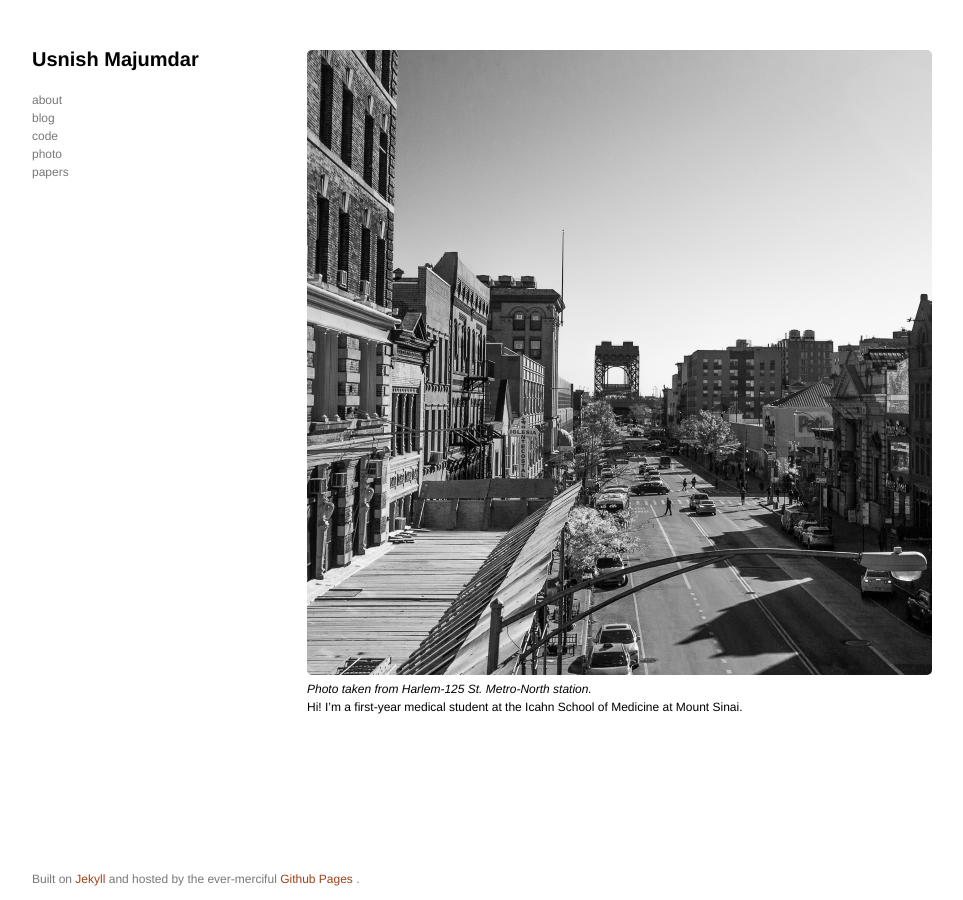
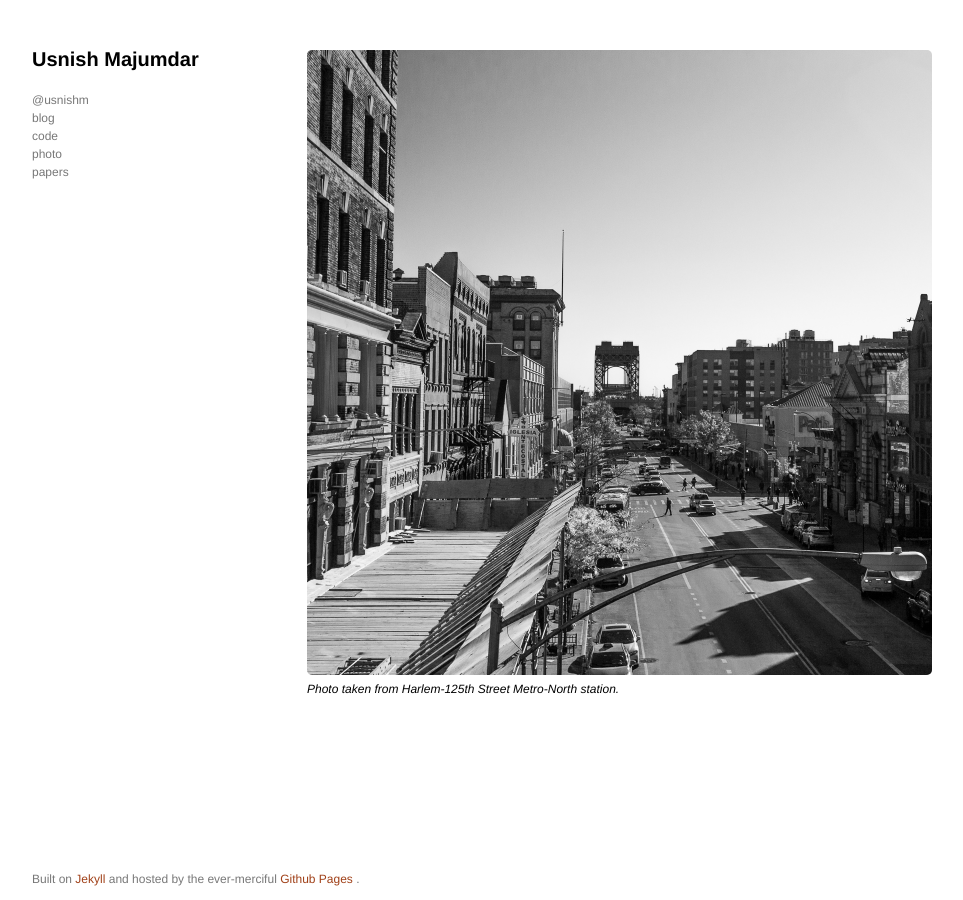
Before and after one commit to usnish/usnish.github.io, a Jekyll site: the page built from index.md, in a window 1280 px wide. Shown: the whole page, without its empty margins (18-981 px from the left). Built offline with Jekyll 4.4.1, drawn with Linux system fonts in a browser that asks for light colours; nearby versions of some CDN libraries.

Commit message:
cleaning up

```diff
--- a/_layouts/default.html
+++ b/_layouts/default.html
@@ -16,7 +16,7 @@
   <div class ="default-sidebar">
     <div id="logo"><a href="/">Usnish Majumdar</a></div>
     <ul class="nav">
-      <li><a href="http://www.usnish.org/about">about</a></li>
+      <li><a href="https://twitter.com/usnishm">@usnishm</a></li>
       <li><a href="http://blog.usnish.org/">blog</a></li>
       <li><a href="http://www.github.com/usnish/">code</a></li>
       <li><a href="https://www.flickr.com/photos/usnishm/">photo</a></li>
--- a/index.md
+++ b/index.md
@@ -5,6 +5,4 @@ title: Usnish Majumdar
 
 
 <img src='/img/coverpic5.jpg' width="625" height="625" alt="coverphoto">
-*Photo taken from Harlem-125 St. Metro-North station.*
-
-Hi! I'm a first-year medical student at the Icahn School of Medicine at Mount Sinai.
+*Photo taken from Harlem-125th Street  Metro-North station.*
```
